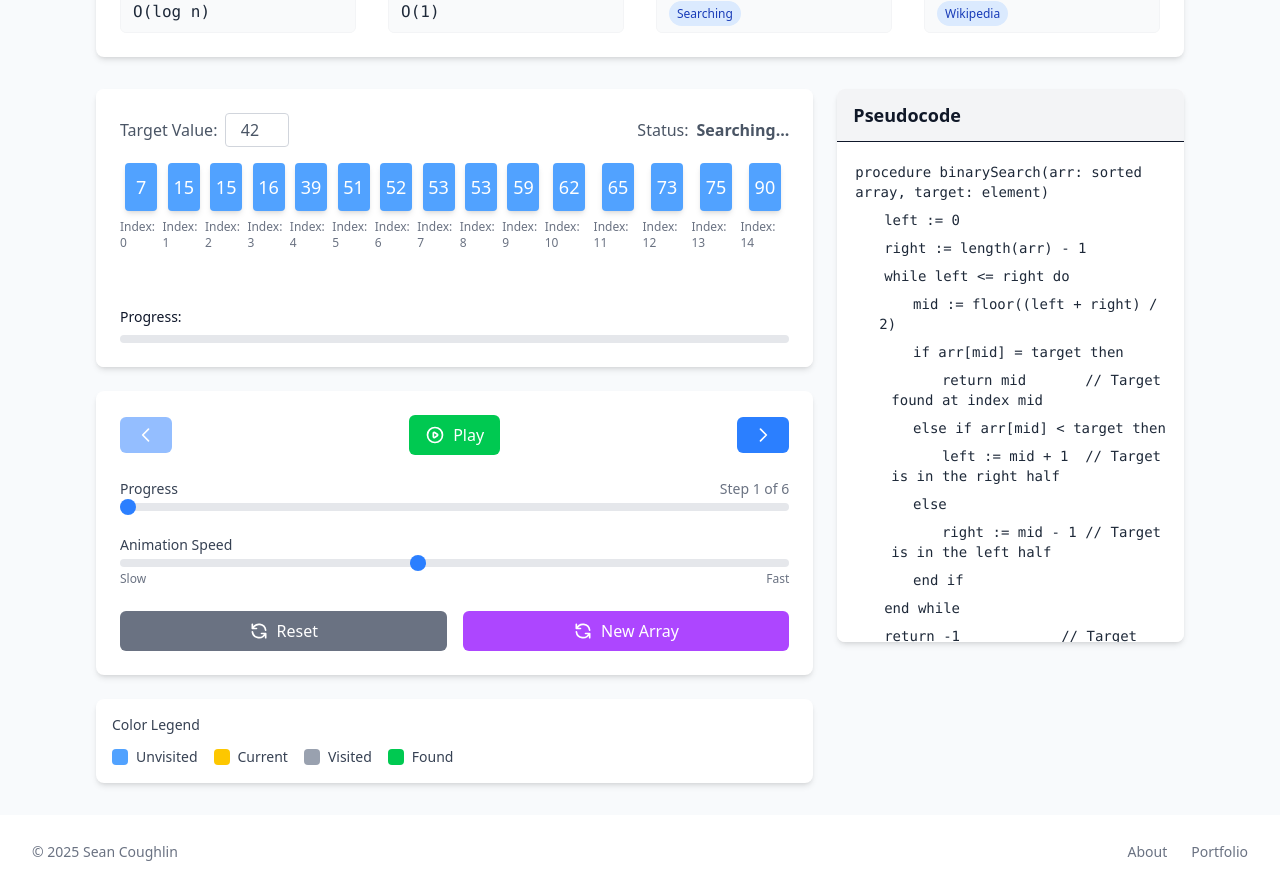
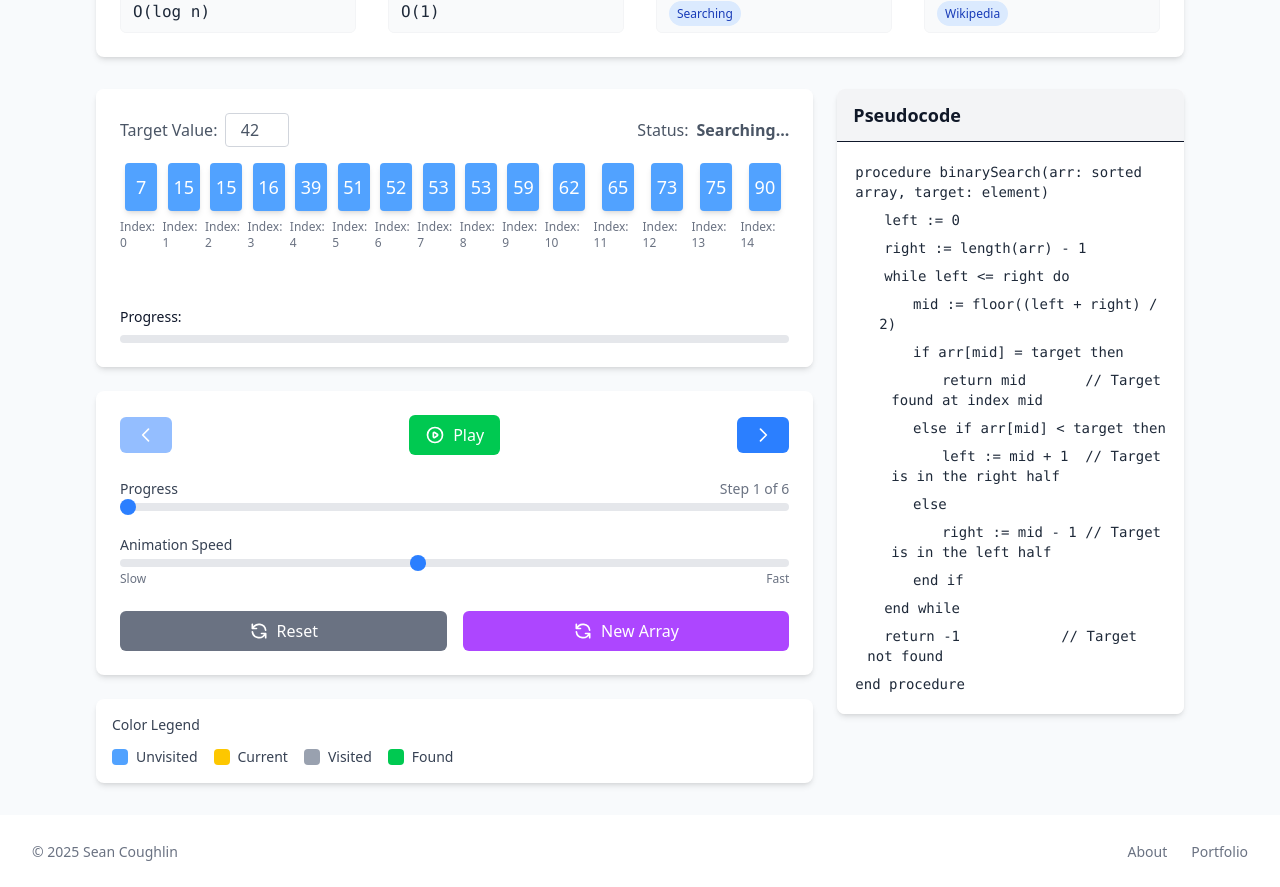
Before and after one commit to Scc33/algorithm-visualizer, a Next.js app: page /searching/binarySearch in a window 1280 px wide. Shown: the part 452-1339 px from the top of the page. Built offline with nearby package versions, Linux system fonts and the light colour scheme; no server answers.

Commit message:
Refactor AlgorithmPseudocode component to simplify div structure and improve readability

```diff
--- a/components/visualizer/AlgorithmPseudocode.tsx
+++ b/components/visualizer/AlgorithmPseudocode.tsx
@@ -11,10 +11,7 @@ export default function AlgorithmPseudocode({
         <h3 className="heading-sm">Pseudocode</h3>
       </div>
 
-      <div
-        className="p-4 bg-white overflow-auto"
-        style={{ maxHeight: "500px" }}
-      >
+      <div className="p-4 bg-white overflow-auto">
         <pre className="font-mono text-sm text-gray-800 whitespace-pre-wrap">
           {code.map((line, index) => {
             // Calculate indentation to display nested blocks properly
```
